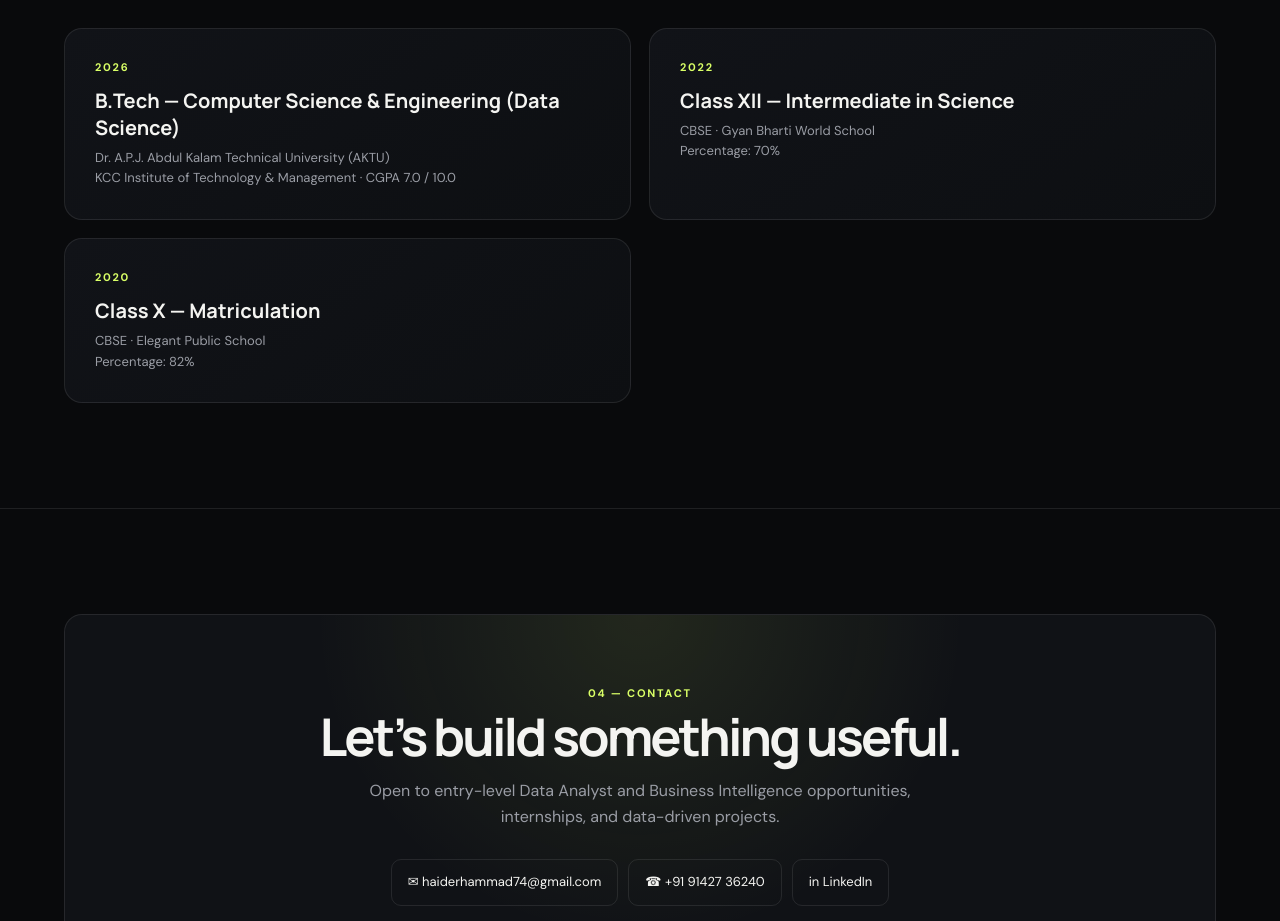
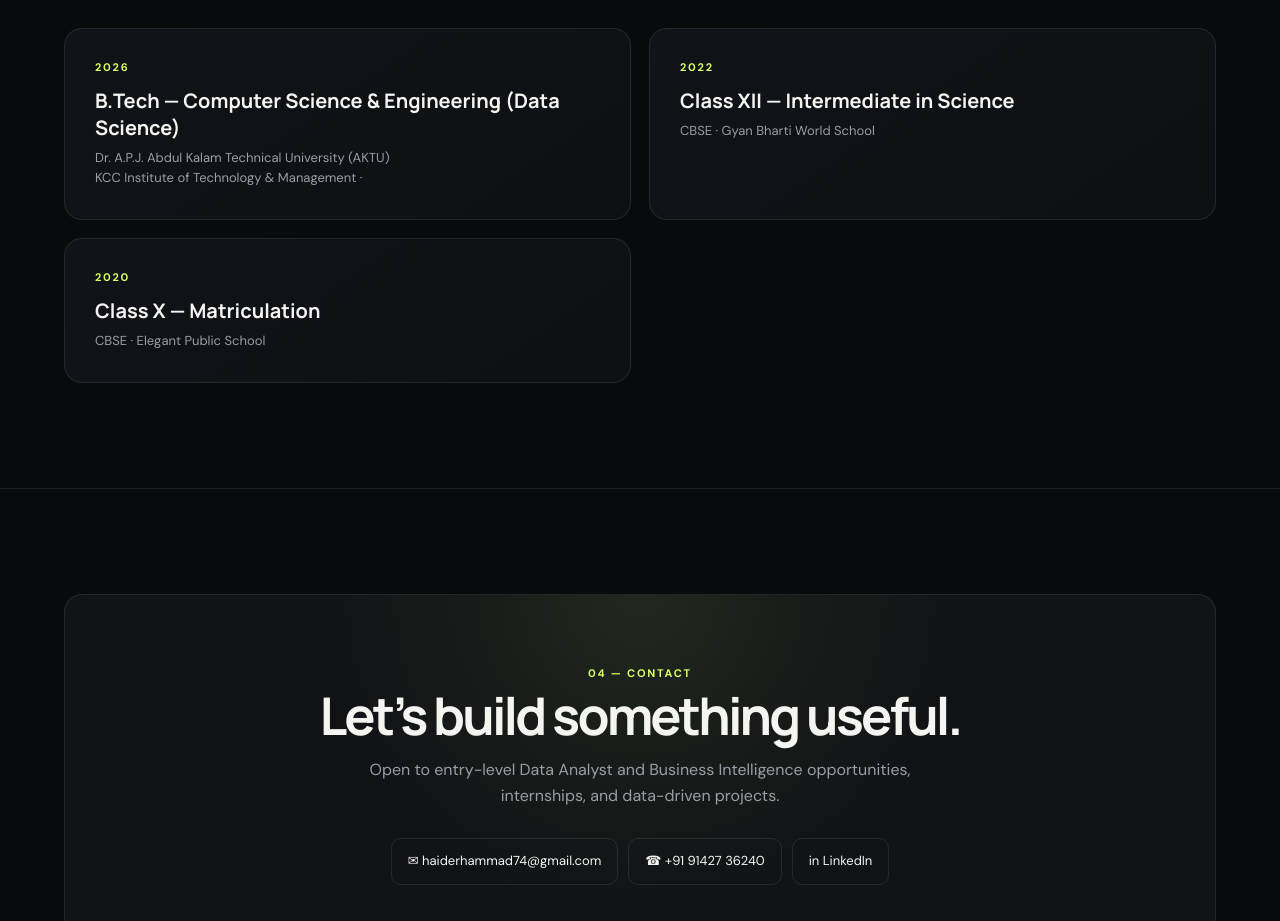
Before and after one commit to haiderhammad74-dot/haiderhammad74-dot.github.io, a plain HTML site: page index.html in a window 1280 px wide. Shown: the part 2460-3381 px from the top of the page. Drawn offline with Linux system fonts and the light colour scheme.

Commit message:
Simplify education metadata in index.html
Removed percentage and CGPA details from education metadata.

```diff
--- a/index.html
+++ b/index.html
@@ -233,17 +233,17 @@ footer{padding:28px 0;color:#676a72;font-size:12px;display:flex;justify-content:
     <div class="card">
       <div class="kicker">2026</div>
       <div class="edu-title">B.Tech — Computer Science & Engineering (Data Science)</div>
-      <div class="edu-meta">Dr. A.P.J. Abdul Kalam Technical University (AKTU)<br>KCC Institute of Technology & Management · CGPA 7.0 / 10.0</div>
+      <div class="edu-meta">Dr. A.P.J. Abdul Kalam Technical University (AKTU)<br>KCC Institute of Technology & Management · </div>
     </div>
     <div class="card">
       <div class="kicker">2022</div>
       <div class="edu-title">Class XII — Intermediate in Science</div>
-      <div class="edu-meta">CBSE · Gyan Bharti World School<br>Percentage: 70%</div>
+      <div class="edu-meta">CBSE · Gyan Bharti World School</div>
     </div>
     <div class="card">
       <div class="kicker">2020</div>
       <div class="edu-title">Class X — Matriculation</div>
-      <div class="edu-meta">CBSE · Elegant Public School<br>Percentage: 82%</div>
+      <div class="edu-meta">CBSE · Elegant Public School</div>
     </div>
   </div>
 </div>
```
